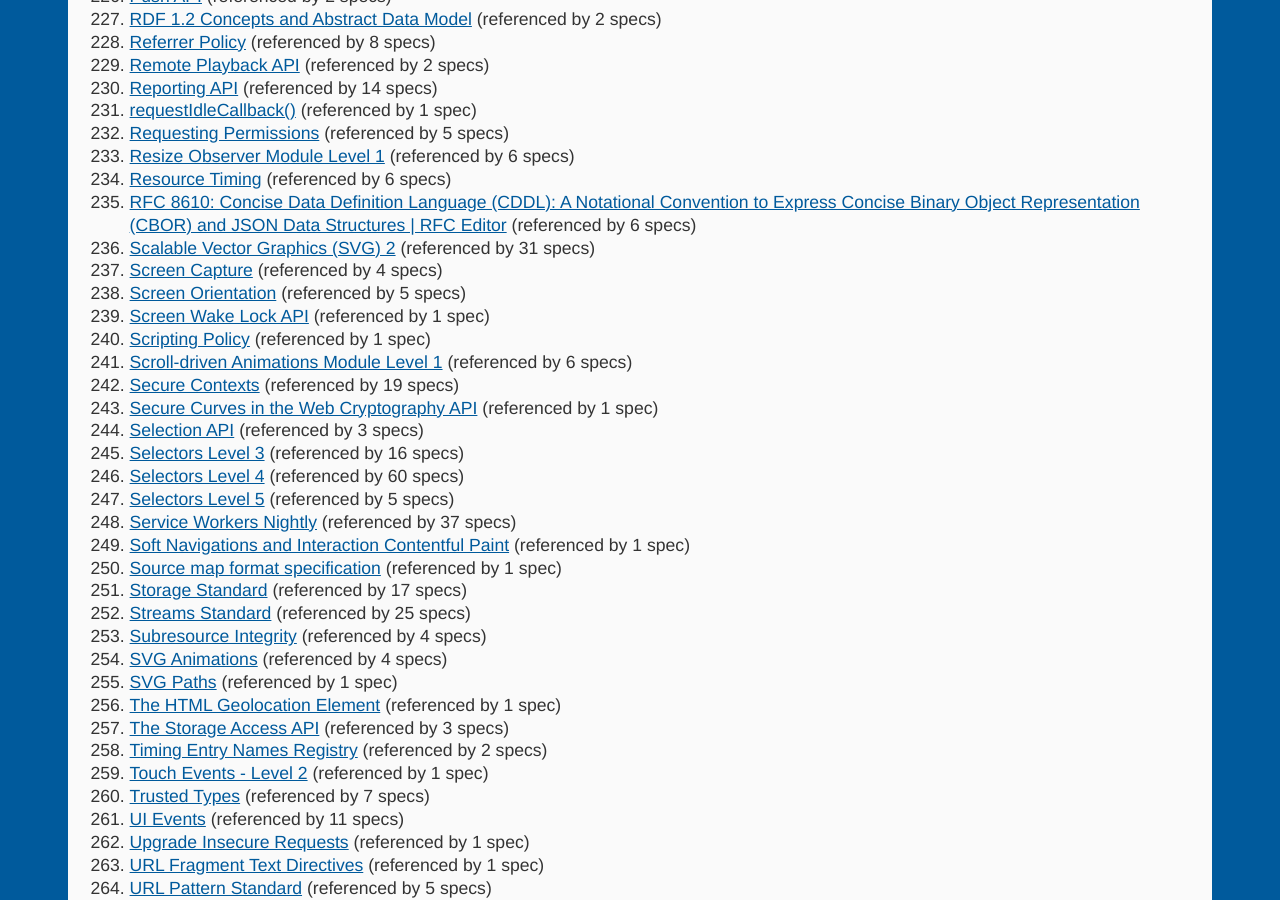
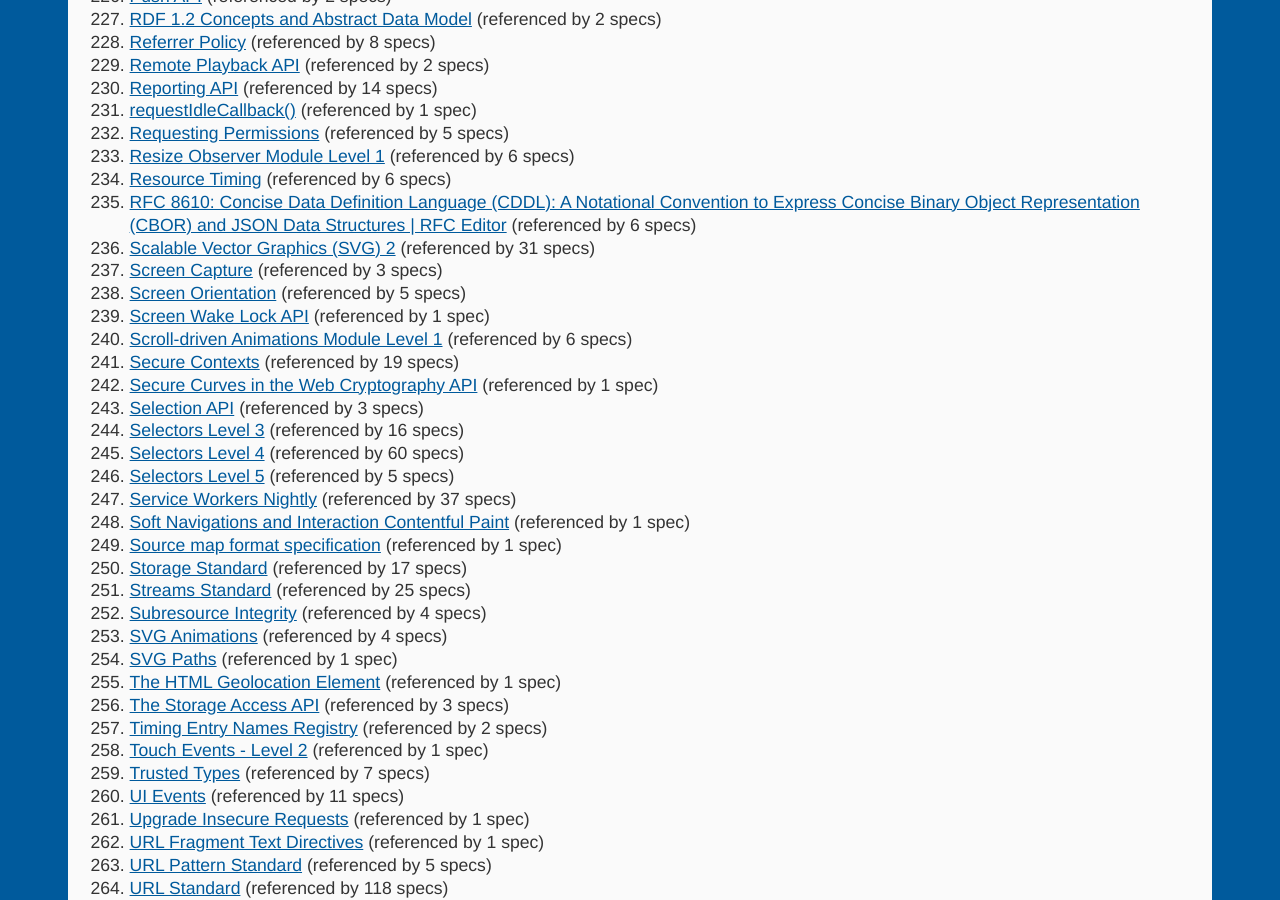
Before and after one commit to dontcallmedom/specdex, a Jekyll site: the page built from index.html, in a window 1280 px wide and 900 px high, scrolled down 5350 px. Built offline with Jekyll 4.4.1, drawn with Linux system fonts in a browser that asks for light colours.

Commit message:
Automatic update

```diff
--- a/fetch.html
+++ b/fetch.html
@@ -191,7 +191,7 @@ layout: base
 <dt><a class="concept" href="https:&#x2F;&#x2F;fetch.spec.whatwg.org&#x2F;#fetch-timing-info">fetch timing info</a></dt>
 <dd>Referenced by: <a href="https:&#x2F;&#x2F;html.spec.whatwg.org&#x2F;multipage&#x2F;">HTML Standard</a>,<a href="https:&#x2F;&#x2F;w3c.github.io&#x2F;navigation-timing&#x2F;">Navigation Timing Level 2</a>,<a href="https:&#x2F;&#x2F;w3c.github.io&#x2F;resource-timing&#x2F;">Resource Timing</a>,<a href="https:&#x2F;&#x2F;w3c.github.io&#x2F;server-timing&#x2F;">Server Timing</a>,<a href="https:&#x2F;&#x2F;w3c.github.io&#x2F;webdriver-bidi&#x2F;">WebDriver BiDi</a></dd>
 <dt><a class="webidl" href="https:&#x2F;&#x2F;fetch.spec.whatwg.org&#x2F;#dom-global-fetch"><code>fetch(input, init)</code></a></dt>
-<dd>Referenced by: <a href="https:&#x2F;&#x2F;html.spec.whatwg.org&#x2F;multipage&#x2F;">HTML Standard</a>,<a href="https:&#x2F;&#x2F;streams.spec.whatwg.org&#x2F;">Streams Standard</a>,<a href="https:&#x2F;&#x2F;w3c.github.io&#x2F;connection-allowlists&#x2F;">Connection Allowlists</a>,<a href="https:&#x2F;&#x2F;webidl.spec.whatwg.org&#x2F;">Web IDL Standard</a>,<a href="https:&#x2F;&#x2F;webmachinelearning.github.io&#x2F;writing-assistance-apis&#x2F;">Writing Assistance APIs</a>,<a href="https:&#x2F;&#x2F;wicg.github.io&#x2F;webpackage&#x2F;loading.html">Loading Signed Exchanges</a>,<a href="https:&#x2F;&#x2F;w3c.github.io&#x2F;webappsec-credential-management&#x2F;">Credential Management Level 1</a>,<a href="https:&#x2F;&#x2F;w3c.github.io&#x2F;resource-timing&#x2F;">Resource Timing</a>,<a href="https:&#x2F;&#x2F;w3c.github.io&#x2F;ServiceWorker&#x2F;">Service Workers Nightly</a>,<a href="https:&#x2F;&#x2F;w3c.github.io&#x2F;webtransport&#x2F;">WebTransport</a></dd>
+<dd>Referenced by: <a href="https:&#x2F;&#x2F;html.spec.whatwg.org&#x2F;multipage&#x2F;">HTML Standard</a>,<a href="https:&#x2F;&#x2F;streams.spec.whatwg.org&#x2F;">Streams Standard</a>,<a href="https:&#x2F;&#x2F;w3c.github.io&#x2F;connection-allowlists&#x2F;">Connection Allowlists</a>,<a href="https:&#x2F;&#x2F;webidl.spec.whatwg.org&#x2F;">Web IDL Standard</a>,<a href="https:&#x2F;&#x2F;webmachinelearning.github.io&#x2F;writing-assistance-apis&#x2F;">Writing Assistance APIs</a>,<a href="https:&#x2F;&#x2F;wicg.github.io&#x2F;webpackage&#x2F;loading.html">Loading Signed Exchanges</a>,<a href="https:&#x2F;&#x2F;w3c.github.io&#x2F;webappsec-credential-management&#x2F;">Credential Management Level 1</a>,<a href="https:&#x2F;&#x2F;w3c.github.io&#x2F;payment-request&#x2F;">Payment Request API</a>,<a href="https:&#x2F;&#x2F;w3c.github.io&#x2F;resource-timing&#x2F;">Resource Timing</a>,<a href="https:&#x2F;&#x2F;w3c.github.io&#x2F;ServiceWorker&#x2F;">Service Workers Nightly</a>,<a href="https:&#x2F;&#x2F;w3c.github.io&#x2F;webtransport&#x2F;">WebTransport</a></dd>
 <dt><a class="concept" href="https:&#x2F;&#x2F;fetch.spec.whatwg.org&#x2F;#concept-headers-fill">fill</a></dt>
 <dd>Referenced by: <a href="https:&#x2F;&#x2F;w3c.github.io&#x2F;webtransport&#x2F;">WebTransport</a></dd>
 <dt><a class="concept" href="https:&#x2F;&#x2F;fetch.spec.whatwg.org&#x2F;#concept-filtered-response">filtered response</a></dt>
--- a/index.html
+++ b/index.html
@@ -240,10 +240,9 @@ layout: base
 <li><a href="resource-timing.html">Resource Timing</a> (referenced by 6 specs)</li>
 <li><a href="rfc8610.html">RFC 8610: Concise Data Definition Language (CDDL): A Notational Convention to Express Concise Binary Object Representation (CBOR) and JSON Data Structures | RFC Editor</a> (referenced by 6 specs)</li>
 <li><a href="SVG2.html">Scalable Vector Graphics (SVG) 2</a> (referenced by 31 specs)</li>
-<li><a href="screen-capture.html">Screen Capture</a> (referenced by 4 specs)</li>
+<li><a href="screen-capture.html">Screen Capture</a> (referenced by 3 specs)</li>
 <li><a href="screen-orientation.html">Screen Orientation</a> (referenced by 5 specs)</li>
 <li><a href="screen-wake-lock.html">Screen Wake Lock API</a> (referenced by 1 spec)</li>
-<li><a href="csp-next.html">Scripting Policy</a> (referenced by 1 spec)</li>
 <li><a href="scroll-animations-1.html">Scroll-driven Animations Module Level 1</a> (referenced by 6 specs)</li>
 <li><a href="secure-contexts.html">Secure Contexts</a> (referenced by 19 specs)</li>
 <li><a href="webcrypto-secure-curves.html">Secure Curves in the Web Cryptography API</a> (referenced by 1 spec)</li>
--- a/screen-capture.html
+++ b/screen-capture.html
@@ -4,9 +4,7 @@ layout: base
 
 
 ---
-<p>Referenced by 4 other specifications.</p><dl><dt><a class="webidl" href="https:&#x2F;&#x2F;w3c.github.io&#x2F;mediacapture-screen-share&#x2F;#dom-mediadevices-getdisplaymedia"><code>getDisplayMedia()</code></a></dt>
+<p>Referenced by 3 other specifications.</p><dl><dt><a class="webidl" href="https:&#x2F;&#x2F;w3c.github.io&#x2F;mediacapture-screen-share&#x2F;#dom-mediadevices-getdisplaymedia"><code>getDisplayMedia()</code></a></dt>
 <dd>Referenced by: <a href="https:&#x2F;&#x2F;wicg.github.io&#x2F;capability-delegation&#x2F;spec.html">Capability Delegation</a>,<a href="https:&#x2F;&#x2F;wicg.github.io&#x2F;nav-speculation&#x2F;prerendering.html">Prerendering Revamped</a>,<a href="https:&#x2F;&#x2F;w3ctag.github.io&#x2F;design-principles&#x2F;">Web Platform Design Principles</a></dd>
-<dt><a class="concept" href="https:&#x2F;&#x2F;w3c.github.io&#x2F;mediacapture-screen-share&#x2F;#dfn-monitor">monitor</a></dt>
-<dd>Referenced by: <a href="https:&#x2F;&#x2F;w3c.github.io&#x2F;ServiceWorker&#x2F;">Service Workers Nightly</a></dd>
 <dt><a class="webidl" href="https:&#x2F;&#x2F;w3c.github.io&#x2F;mediacapture-screen-share&#x2F;#dom-capturecontroller-setfocusbehavior"><code>setFocusBehavior()</code></a></dt>
 <dd>Referenced by: <a href="https:&#x2F;&#x2F;w3ctag.github.io&#x2F;design-principles&#x2F;">Web Platform Design Principles</a></dd></dl>
```
Also changed, not shown: html.html (+4 -4 lines), webidl.html (+2 -2 lines).
